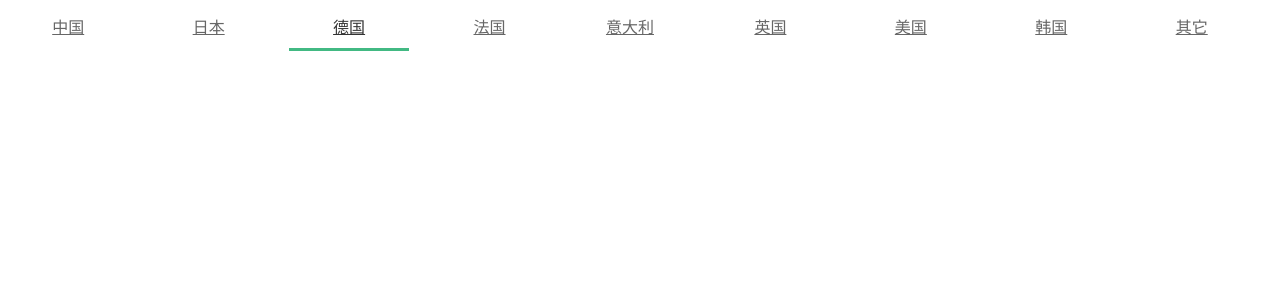
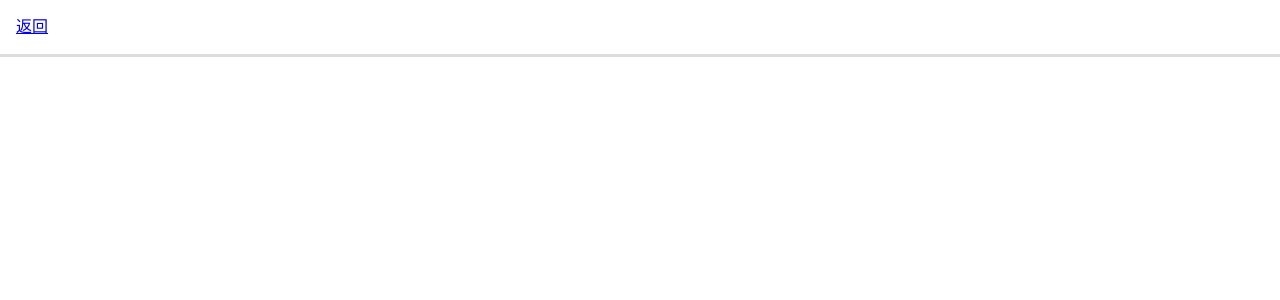
Before and after one commit to lanqy/car-logos, a Vue app: page /car/deguo/1588108 in a window 1280 px wide. Shown: the top 300 px of the page. Built offline with nearby package versions, Linux system fonts and the light colour scheme.

Commit message:
Add files via upload

```diff
--- a/src/components/detail.vue
+++ b/src/components/detail.vue
@@ -1,10 +1,39 @@
 <template>
-
+  <div class="detail">
+      <div class="detail__top_nav">
+        <router-link :to="'/car/' + cate">
+          返回
+        </router-link>
+      </div>
+  </div>
 </template>
 
 <script>
-export default {}
+export default {
+  name: 'detail',
+  props: {
+    cate: {
+      type: String,
+      default: 'guochan'
+    },
+    id: {
+      type: Number
+    }
+  },
+  data () {
+    return {
+      cate: this.cate,
+      id: this.id
+    }
+  },
+  methods: {
+    linkTo () {}
+  }
+}
 </script>
 
 <style lang="css">
+.detail__top_nav{height: 54px;line-height: 54px; border-bottom: 3px solid #ddd;}
+.detail__top_nav a{margin-left: 1rem;}
+.detail{width: 100%;height:100%;z-index: 100;position: absolute;background: #fff;}
 </style>
--- a/src/components/list.vue
+++ b/src/components/list.vue
@@ -1,6 +1,18 @@
 <template>
-  <div class="container center">
-
+  <div class="car-list">
+    <h1>{{list.title}}</h1>
+    <div class="container center">
+      <ul class="row">
+        <li v-for="item in list.items" class="col-xs-6 col-sm-4 col-md-3 col-lg-2">
+          <div class="car">
+            <router-link :to="'/car/'+ item.info.cate + '/' + item.info.id">
+              <img :src="item.logo" alt="">
+              <h2>{{item.title}}</h2>
+            </router-link>
+          </div>
+        </li>
+      </ul>
+    </div>
   </div>
 </template>
 
@@ -17,12 +29,15 @@ import qita from '../assets/qita.json'
 export default {
   name: 'list',
   props: {
-    country: String
+    country: {
+      type: String,
+      default: 'guochan'
+    }
   },
   data () {
     return {
-      list: window[this.country],
-      countryArr: [
+      list: [],
+      cars: {
         guochan,
         deguo,
         riben,
@@ -32,23 +47,43 @@ export default {
         yidali,
         yingguo,
         qita
-      ]
+      }
     }
   },
   watch: {
     country (value) {
-      console.log(value)
+      this.carList(value)
     }
   },
   methods: {
-    list: function (country) {}
+    carList (country) {
+      this.list = this.cars[country]
+    }
   },
   created: function () {
-    console.log(this.countryArr)
-    console.log(this.country)
+    this.carList(this.country)
   }
 }
 </script>
 
 <style lang="css">
+*{margin:0;padding:0;}
+.car-list{padding-top: 54px;}
+.car-list h1{text-align: center;margin-bottom: 25px;}
+.car-list li{text-align: center;list-style: none;
+}
+.car-list li div.car{
+    padding: 4px;
+    line-height: 1.4;
+    border-radius: 0;
+    -webkit-transition: all .2s ease-in-out;
+    transition: all .2s ease-in-out;
+    display: inline-block;
+    width: 100%;
+    height: 168px;
+    margin-bottom: 24px;
+    background-color: #fff;
+    border: 1px solid #ddd;
+  }
+.car-list li div.car a{display: block;height: 168px;}
 </style>
--- a/src/components/navs.vue
+++ b/src/components/navs.vue
@@ -3,7 +3,7 @@
     <div class="header-nav">
       <ul class="nav-list">
         <li class="nav-item" v-for="nav in navs">
-          <router-link :to="'/car/' + nav.nav">{{nav.name}}</router-link>
+          <router-link :to="'/car/' + nav.nav">{{nav.name.charAt(0)}}</router-link>
         </li>
       </ul>
     </div>
@@ -18,7 +18,7 @@ export default {
       navs: [
         {
           name: '中国',
-          nav: 'gouchan'
+          nav: 'guochan'
         },
         {
           name: '日本',
@@ -138,8 +138,15 @@ export default {
     margin: 0;
     display: flex;
     width: 100%;
-    line-height: 40px;
-    height: 40px;
+    position: fixed;
+    left: 0;
+    top: 0;
+    width: 100%;
+    z-index: 9;
+    background: #fff;
+    border-bottom: 3px solid #ddd;
+    line-height: 54px;
+    height: 54px;
     .sep {
       height: 1px;
       background-color: #f0f0f0;
@@ -155,10 +162,9 @@ export default {
     .nav-item {
       flex:1;
       text-align: center;
-      margin-right: 20px;
       >a, >div {
         color: #666;
-        height: 40px;
+        height: 54px;
         border-bottom: 3px solid transparent;
         display: block;
         &.router-link-active {
```
